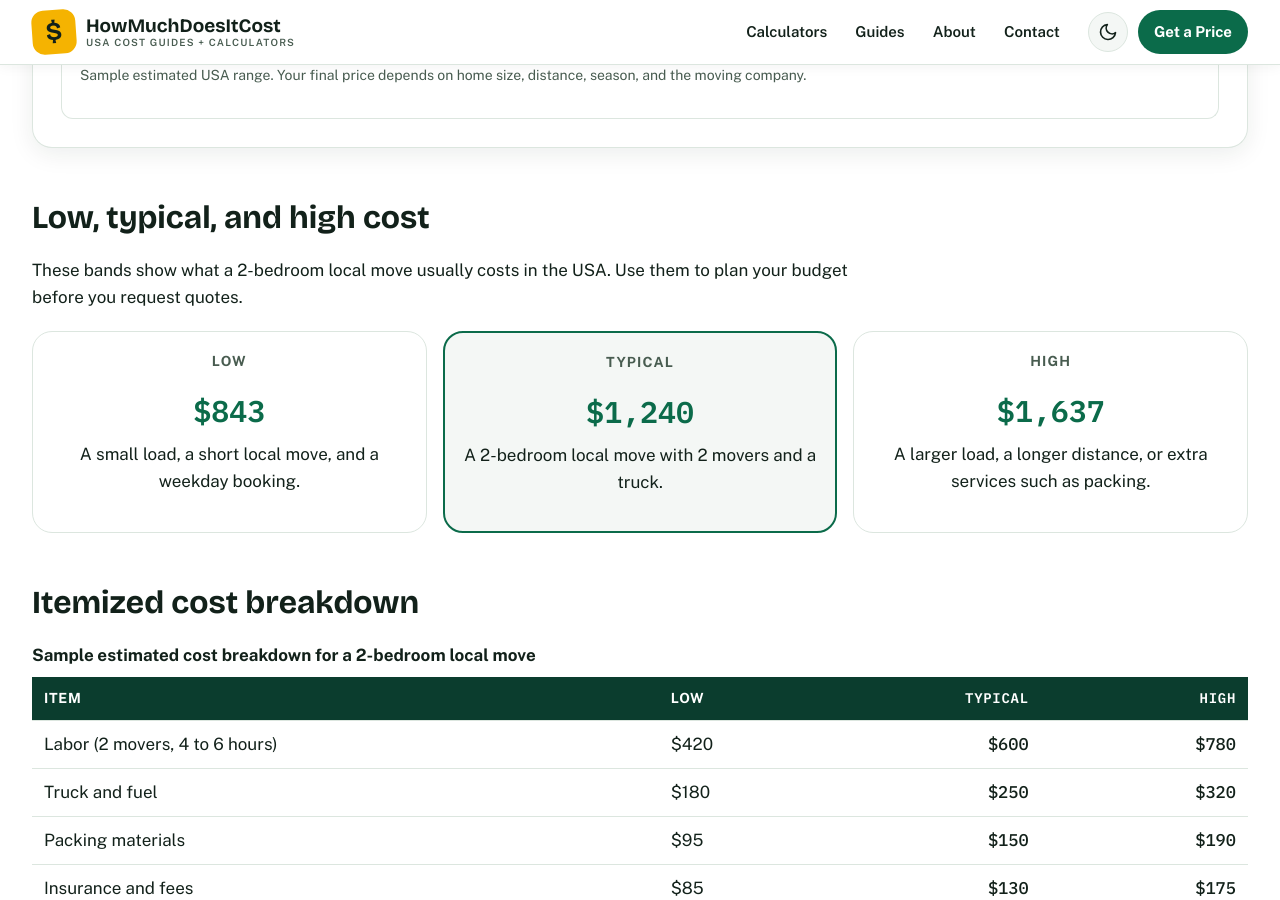
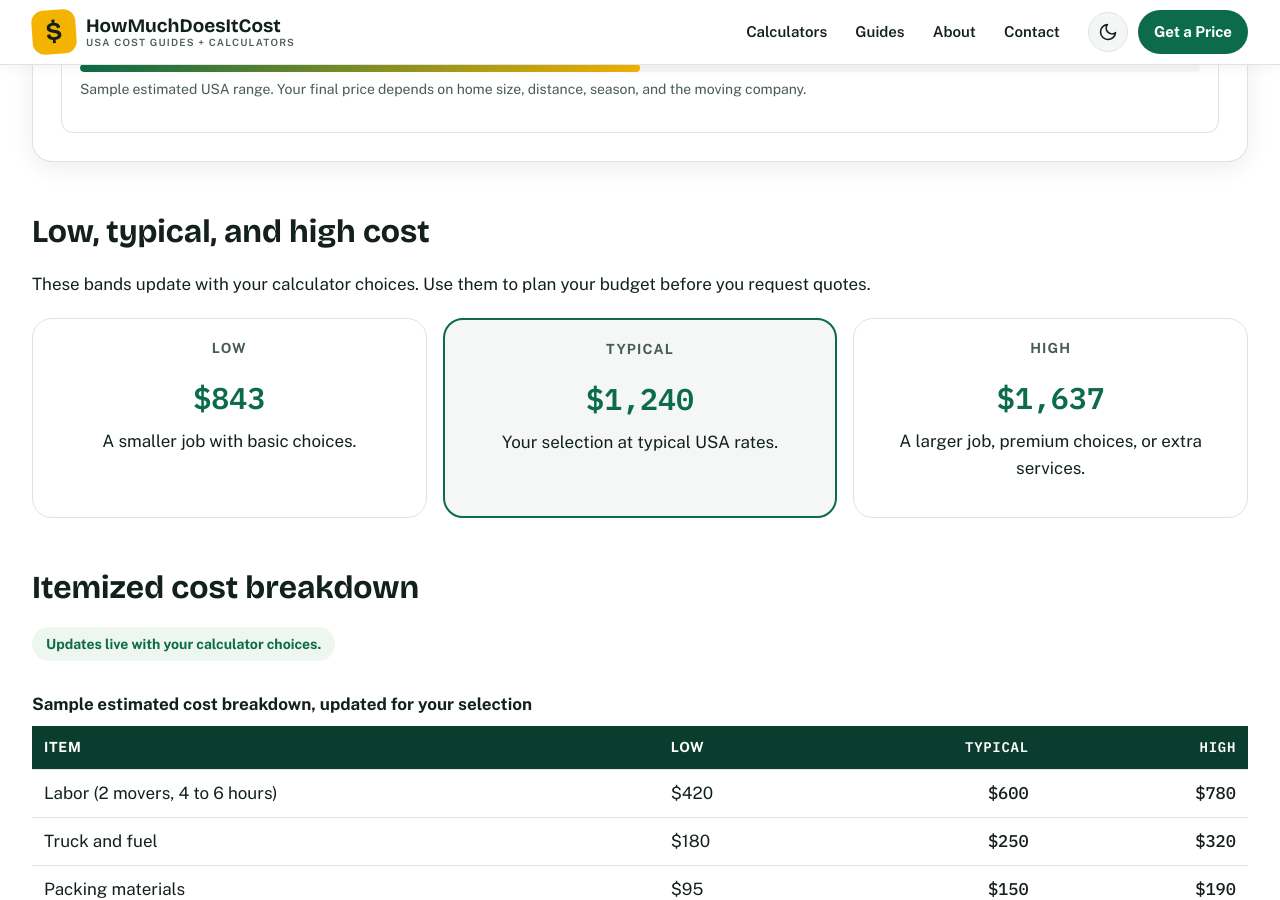
Before and after one commit to zaidmeo09-dhangal/howmuchdoesitcostusa, a Jekyll site: the page built from movers-cost-calculator.md, in a window 1280 px wide and 900 px high, scrolled down 821 px. Built offline with Jekyll 4.4.1, drawn with Linux system fonts in a browser that asks for light colours.

Commit message:
Initial deploy: add movers-cost-calculator.md

```diff
--- a/movers-cost-calculator.md
+++ b/movers-cost-calculator.md
@@ -125,34 +125,36 @@ schema: |
       <h3>Your estimated cost</h3>
       <p class="receipt-total" id="typVal">$1,240</p>
       <p class="receipt-range">Sample range: <span id="lowVal">$843</span> (low) to <span id="highVal">$1,637</span> (high)</p>
+      <div class="price-bar receipt-bar" aria-hidden="true"><span id="rangeBar" style="width:50%"></span></div>
       <p class="note">Sample estimated USA range. Your final price depends on home size, distance, season, and the moving company.</p>
     </div>
   </div>
 
   <h2>Low, typical, and high cost</h2>
-  <p>These bands show what a 2-bedroom local move usually costs in the USA. Use them to plan your budget before you request quotes.</p>
+  <p>These bands update with your calculator choices. Use them to plan your budget before you request quotes.</p>
   <div class="bands">
     <div class="band">
       <p class="band-label">Low</p>
-      <p class="band-price">$843</p>
-      <p>A small load, a short local move, and a weekday booking.</p>
+      <p class="band-price" id="bandLowVal">$843</p>
+      <p>A smaller job with basic choices.</p>
     </div>
     <div class="band band-typical">
       <p class="band-label">Typical</p>
-      <p class="band-price">$1,240</p>
-      <p>A 2-bedroom local move with 2 movers and a truck.</p>
+      <p class="band-price" id="bandTypVal">$1,240</p>
+      <p>Your selection at typical USA rates.</p>
     </div>
     <div class="band">
       <p class="band-label">High</p>
-      <p class="band-price">$1,637</p>
-      <p>A larger load, a longer distance, or extra services such as packing.</p>
+      <p class="band-price" id="bandHighVal">$1,637</p>
+      <p>A larger job, premium choices, or extra services.</p>
     </div>
   </div>
 
   <h2>Itemized cost breakdown</h2>
+  <p class="note live-note">Updates live with your calculator choices.</p>
   <div class="table-wrap">
     <table class="cost-table">
-      <caption>Sample estimated cost breakdown for a 2-bedroom local move</caption>
+      <caption>Sample estimated cost breakdown, updated for your selection</caption>
       <thead>
         <tr><th>Item</th><th>Low</th><th>Typical</th><th>High</th></tr>
       </thead>
@@ -243,10 +245,10 @@ schema: |
 
   <h2>Related calculators and guides</h2>
   <div class="grid related-grid">
-<div class="card related-card"><div class="card-top"><span class="card-icon" aria-hidden="true">🏠</span><span class="card-cat">Home</span></div><h3><a href="{{ '/roof-replacement-cost-calculator/' | relative_url }}">Roof Replacement Cost Calculator</a></h3><p class="price">$7,528 - $11,475</p><a class="card-cta" href="{{ '/roof-replacement-cost-calculator/' | relative_url }}">Calculate your price &rarr;</a></div>
-<div class="card related-card"><div class="card-top"><span class="card-icon" aria-hidden="true">🧱</span><span class="card-cat">Home</span></div><h3><a href="{{ '/fence-cost-calculator/' | relative_url }}">Fence Cost Calculator</a></h3><p class="price">$2,100 - $5,400</p><a class="card-cta" href="{{ '/fence-cost-calculator/' | relative_url }}">Calculate your price &rarr;</a></div>
-<div class="card related-card"><div class="card-top"><span class="card-icon" aria-hidden="true">🛢️</span><span class="card-cat">Car</span></div><h3><a href="{{ '/oil-change-cost-calculator/' | relative_url }}">Oil Change Cost Calculator</a></h3><p class="price">$45 - $140</p><a class="card-cta" href="{{ '/oil-change-cost-calculator/' | relative_url }}">Calculate your price &rarr;</a></div>
-<div class="card related-card"><div class="card-top"><span class="card-icon" aria-hidden="true">🚚</span><span class="card-cat">Guide</span></div><h3><a href="{{ '/blog/how-much-do-movers-cost/' | relative_url }}">How Much Do Movers Cost in the USA?</a></h3><p class="price">$843 - $1,637</p><a class="card-cta" href="{{ '/blog/how-much-do-movers-cost/' | relative_url }}">Read the guide &rarr;</a></div>
+<div class="card related-card"><div class="card-top"><span class="card-icon" aria-hidden="true"><svg aria-hidden="true" width="26" height="26" viewBox="0 0 24 24" fill="none" stroke="currentColor" stroke-width="2" stroke-linecap="round" stroke-linejoin="round"><path d="M3 10.5 12 3l9 7.5"/><path d="M5 9.5V21h14V9.5"/><path d="M9 21v-6h6v6"/></svg></span><span class="card-cat">Home</span></div><h3><a href="{{ '/roof-replacement-cost-calculator/' | relative_url }}">Roof Replacement Cost Calculator</a></h3><p class="price">$7,528 - $11,475</p><a class="card-cta" href="{{ '/roof-replacement-cost-calculator/' | relative_url }}">Calculate your price &rarr;</a></div>
+<div class="card related-card"><div class="card-top"><span class="card-icon" aria-hidden="true"><svg aria-hidden="true" width="26" height="26" viewBox="0 0 24 24" fill="none" stroke="currentColor" stroke-width="2" stroke-linecap="round" stroke-linejoin="round"><path d="M5 3v18M12 3v18M19 3v18"/><path d="M3 8h18M3 15h18"/></svg></span><span class="card-cat">Home</span></div><h3><a href="{{ '/fence-cost-calculator/' | relative_url }}">Fence Cost Calculator</a></h3><p class="price">$2,100 - $5,400</p><a class="card-cta" href="{{ '/fence-cost-calculator/' | relative_url }}">Calculate your price &rarr;</a></div>
+<div class="card related-card"><div class="card-top"><span class="card-icon" aria-hidden="true"><svg aria-hidden="true" width="26" height="26" viewBox="0 0 24 24" fill="none" stroke="currentColor" stroke-width="2" stroke-linecap="round" stroke-linejoin="round"><path d="M12 3c3.5 4.2 6 7.2 6 10.2a6 6 0 1 1-12 0C6 10.2 8.5 7.2 12 3z"/></svg></span><span class="card-cat">Car</span></div><h3><a href="{{ '/oil-change-cost-calculator/' | relative_url }}">Oil Change Cost Calculator</a></h3><p class="price">$45 - $140</p><a class="card-cta" href="{{ '/oil-change-cost-calculator/' | relative_url }}">Calculate your price &rarr;</a></div>
+<div class="card related-card"><div class="card-top"><span class="card-icon" aria-hidden="true"><svg aria-hidden="true" width="26" height="26" viewBox="0 0 24 24" fill="none" stroke="currentColor" stroke-width="2" stroke-linecap="round" stroke-linejoin="round"><path d="M2 5h12v11H2z"/><path d="M14 9h4l3 3v4h-7"/><circle cx="6" cy="18" r="1.8"/><circle cx="17" cy="18" r="1.8"/></svg></span><span class="card-cat">Guide</span></div><h3><a href="{{ '/blog/how-much-do-movers-cost/' | relative_url }}">How Much Do Movers Cost in the USA?</a></h3><p class="price">$843 - $1,637</p><a class="card-cta" href="{{ '/blog/how-much-do-movers-cost/' | relative_url }}">Read the guide &rarr;</a></div>
 </div>
 <ul class="chip-list">
   <li><a href="{{ '/central-ac-installation-cost-calculator/' | relative_url }}">Central AC Installation Cost Calculator <span aria-hidden="true">&rarr;</span></a></li>
```
Also changed, not shown: other parts of movers-cost-calculator.md (+1 -0 lines).
